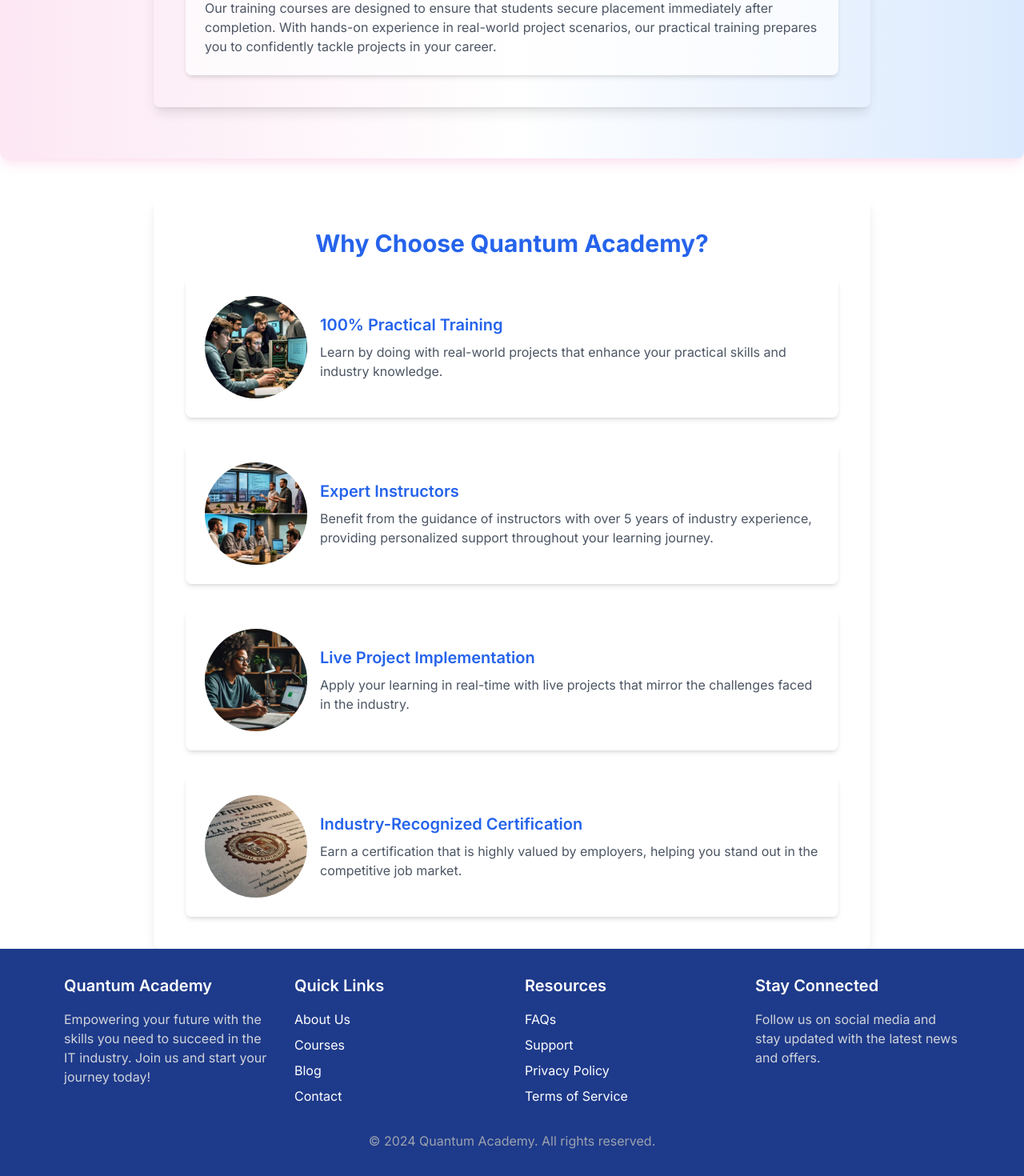
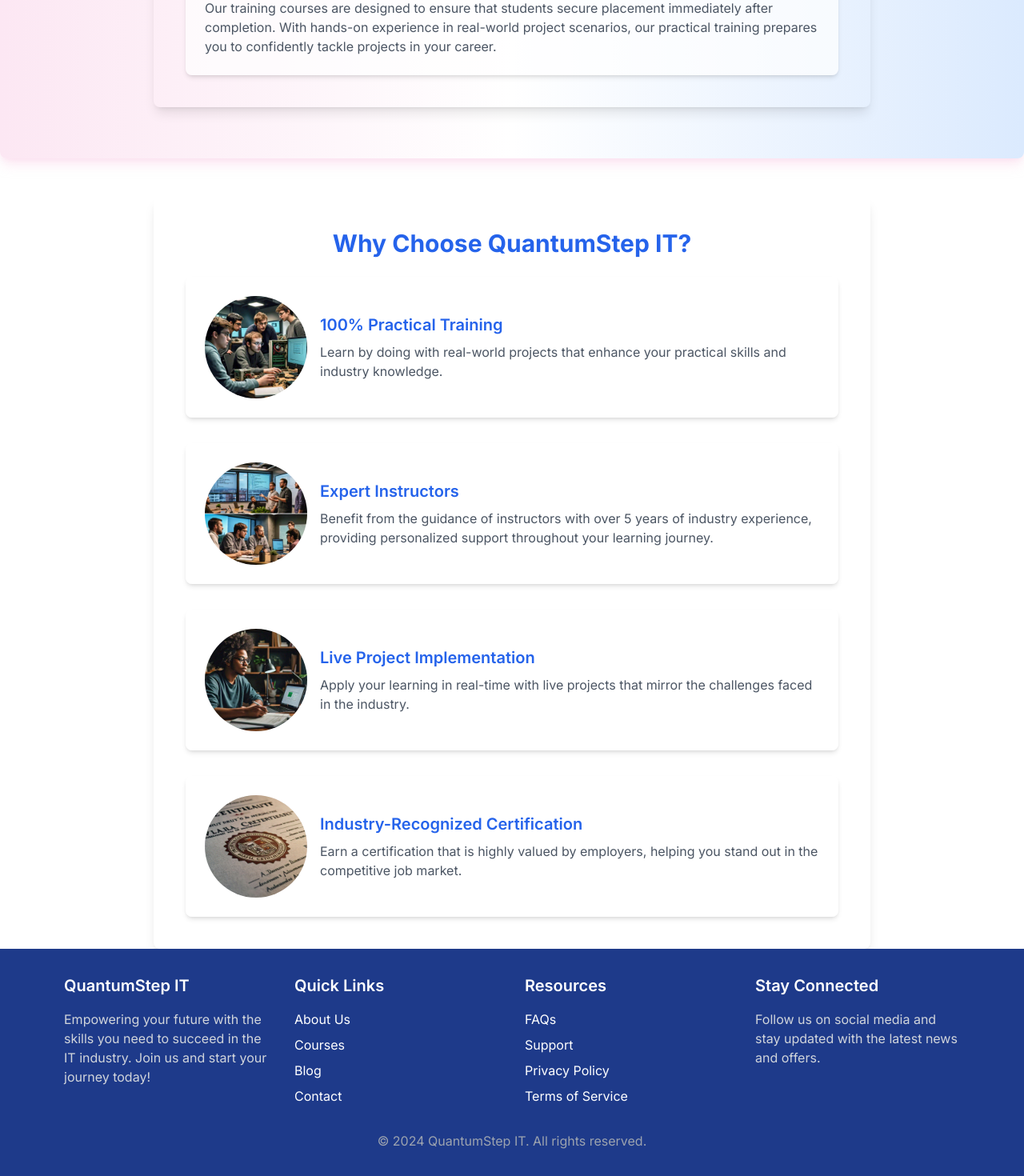
Before and after one commit to ROMANVIKI/quantumstep, a Next.js app: page / in a window 1280 px wide. Shown: the part 1654-3124 px from the top of the page at 80% size. Built offline with nearby package versions, Linux system fonts and the light colour scheme.

Commit message:
changes in name

```diff
--- a/app/components/Footer.jsx
+++ b/app/components/Footer.jsx
@@ -7,7 +7,7 @@ const Footer = () => {
         <div className="grid grid-cols-1 max-sm:grid-cols-1 sm:grid-cols-2 lg:grid-cols-4 gap-8">
           <div>
             <h4 className="text-xl font-semibold mb-4 max-sm:text-lg">
-              Quantum Academy
+              QuantumStep IT
             </h4>
             <p className="text-gray-300 max-sm:text-sm">
               Empowering your future with the skills you need to succeed in the
@@ -93,7 +93,7 @@ const Footer = () => {
           </div>
         </div>
         <div className="mt-8 text-center text-gray-400 max-sm:text-sm">
-          <p>&copy; {new Date().getFullYear()} Quantum Academy. All rights reserved.</p>
+          <p>&copy; {new Date().getFullYear()} QuantumStep IT. All rights reserved.</p>
         </div>
       </div>
     </footer>
--- a/app/components/QuantumAcademy.jsx
+++ b/app/components/QuantumAcademy.jsx
@@ -16,7 +16,7 @@ const QuantumAcademy = () => {
         transition={{ duration: 1 }}
       >
         <h2 className="text-2xl md:text-3xl font-bold text-center mb-6 text-blue-600">
-          Why Choose Quantum Academy?
+          Why Choose QuantumStep IT?
         </h2>
       </motion.div>
       <div className="space-y-8">
```
